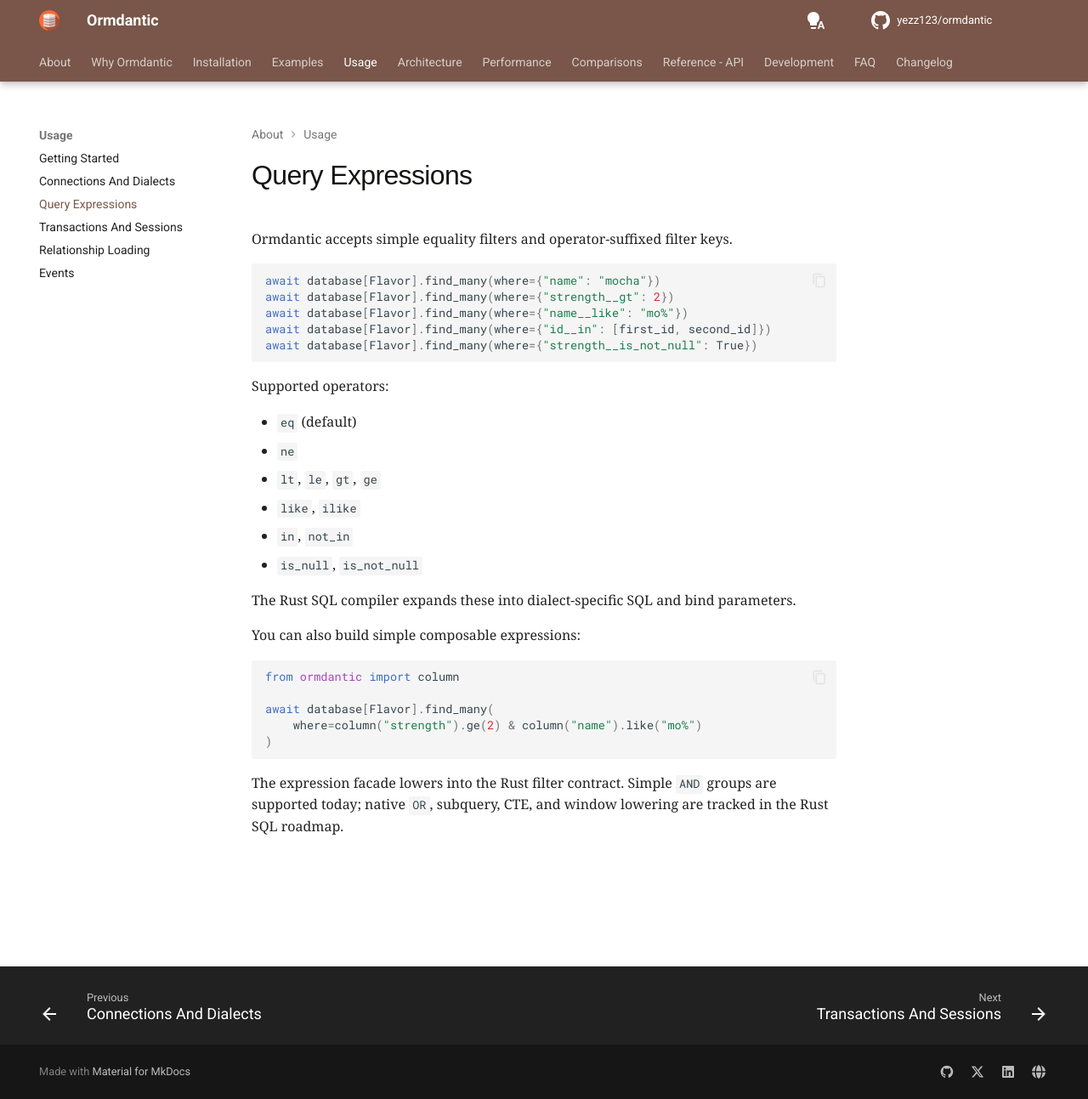
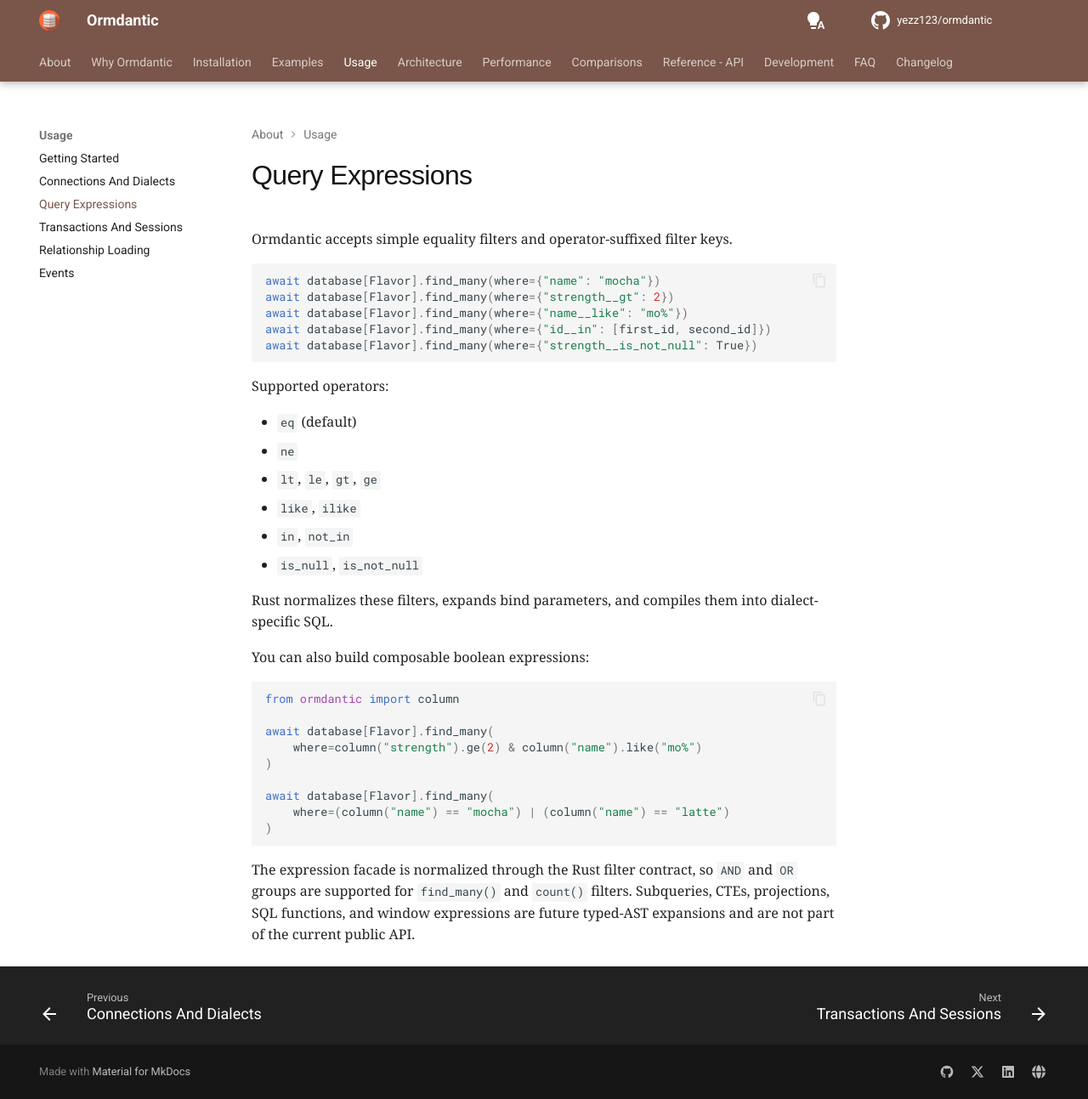
Before and after one commit to yezz123/ormdantic, an MkDocs documentation site: the page built from docs/usage/query-expressions.md, in a window 1280 px wide and 1293 px high. Shown: the whole window at 85% size. Built offline with MkDocs 1.6.1 and Material for MkDocs 9.7.7, drawn with Linux system fonts in a browser that asks for light colours; comment, search, counter and statistics services are not loaded.

Commit message:
:memo: Update documentation for Rust integration and filter normalization
- Clarified the role of Rust in managing database handles, filter normalization, and migration execution in the internals documentation.
- Enhanced the architecture overview to reflect Rust's responsibilities in schema validation and SQL compilation.
- Improved examples of migrations and query expressions to emphasize Rust's role in executing SQL plans and normalizing filters.

These updates provide clearer insights into the Rust integration and its impact on the overall functionality of the Ormdantic library.

````diff
--- a/docs/usage/query-expressions.md
+++ b/docs/usage/query-expressions.md
@@ -19,9 +19,9 @@ Supported operators:
 - `in`, `not_in`
 - `is_null`, `is_not_null`
 
-The Rust SQL compiler expands these into dialect-specific SQL and bind parameters.
+Rust normalizes these filters, expands bind parameters, and compiles them into dialect-specific SQL.
 
-You can also build simple composable expressions:
+You can also build composable boolean expressions:
 
 ```python
 from ormdantic import column
@@ -29,6 +29,10 @@ from ormdantic import column
 await database[Flavor].find_many(
     where=column("strength").ge(2) & column("name").like("mo%")
 )
+
+await database[Flavor].find_many(
+    where=(column("name") == "mocha") | (column("name") == "latte")
+)
 ```
 
-The expression facade lowers into the Rust filter contract. Simple `AND` groups are supported today; native `OR`, subquery, CTE, and window lowering are tracked in the Rust SQL roadmap.
+The expression facade is normalized through the Rust filter contract, so `AND` and `OR` groups are supported for `find_many()` and `count()` filters. Subqueries, CTEs, projections, SQL functions, and window expressions are future typed-AST expansions and are not part of the current public API.
````
Also changed, not shown: docs/api/internals.md (+1 -1 lines), docs/architecture/rust-core.md (+3 -1 lines), docs/examples/migrations-reflection.md (+1 -1 lines).
